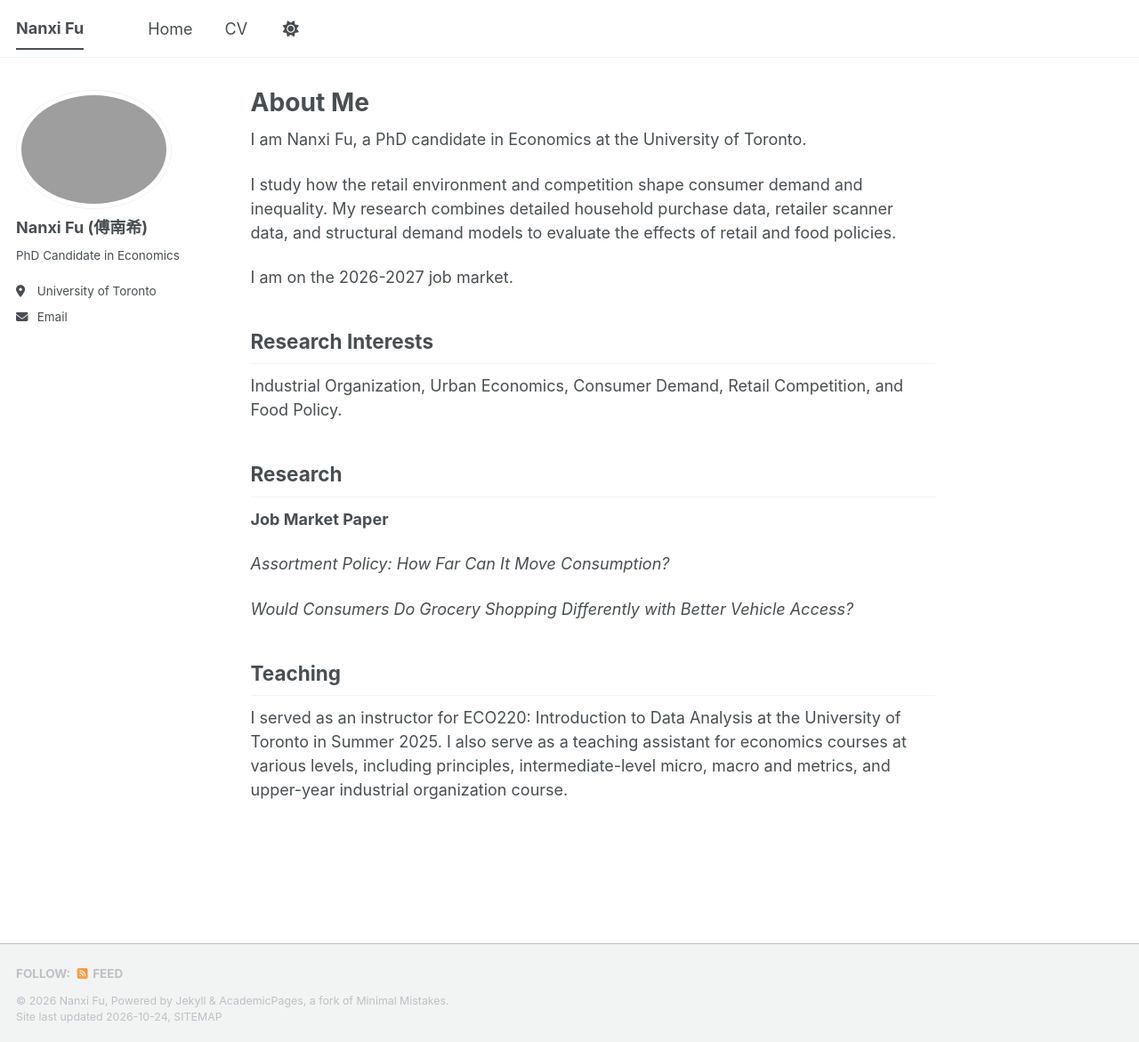
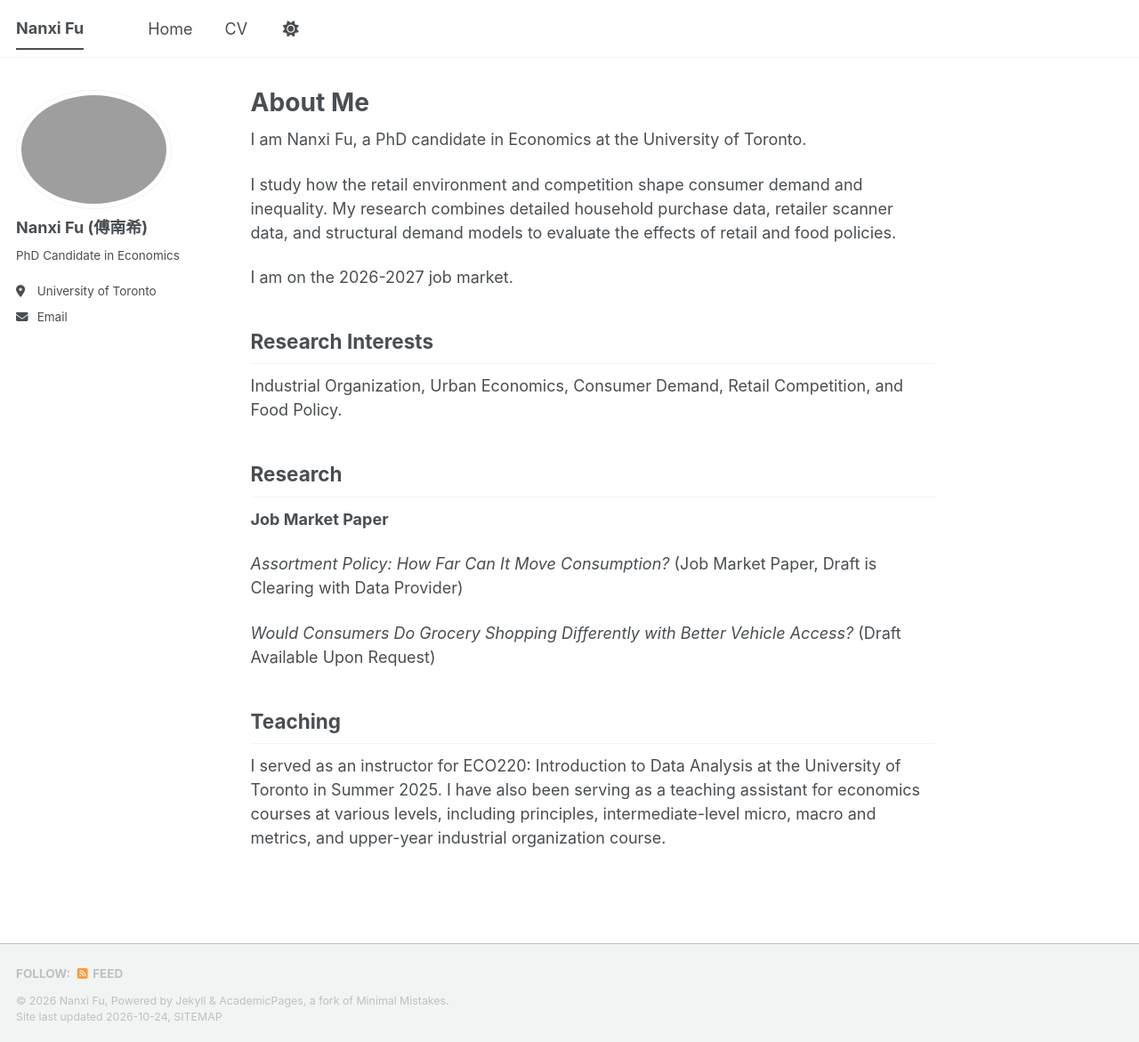
Before and after one commit to nanxifu/academic-website-test, a Jekyll site: the page built from _pages/about.md, in a window 1280 px wide and 1171 px high. Shown: the whole window at 89% size. Built offline with Jekyll 4.4.1, drawn with Linux system fonts in a browser that asks for light colours; a style sheet for code colours, icons or effects is not loaded.

Commit message:
Enhance about page with additional paper details
Updated job market paper titles with additional context and clarified teaching assistant role.

```diff
--- a/_pages/about.md
+++ b/_pages/about.md
@@ -18,10 +18,10 @@ Industrial Organization, Urban Economics, Consumer Demand, Retail Competition, a
 
 **Job Market Paper**
 
-*Assortment Policy: How Far Can It Move Consumption?*
+*Assortment Policy: How Far Can It Move Consumption?* (Job Market Paper, Draft is Clearing with Data Provider)
 
-*Would Consumers Do Grocery Shopping Differently with Better Vehicle Access?*
+*Would Consumers Do Grocery Shopping Differently with Better Vehicle Access?* (Draft Available Upon Request)
 
 ## Teaching
 
-I served as an instructor for ECO220: Introduction to Data Analysis at the University of Toronto in Summer 2025. I also serve as a teaching assistant for economics courses at various levels, including principles, intermediate-level micro, macro and metrics, and upper-year industrial organization course.
+I served as an instructor for ECO220: Introduction to Data Analysis at the University of Toronto in Summer 2025. I have also been serving as a teaching assistant for economics courses at various levels, including principles, intermediate-level micro, macro and metrics, and upper-year industrial organization course.
```
